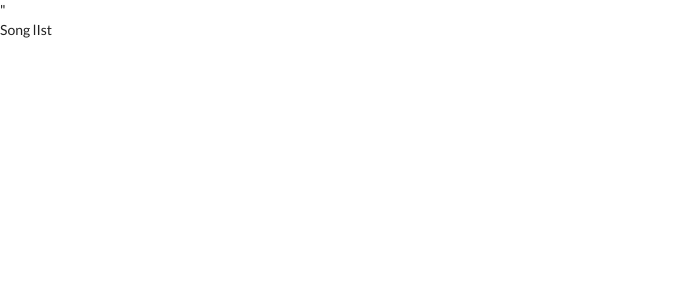
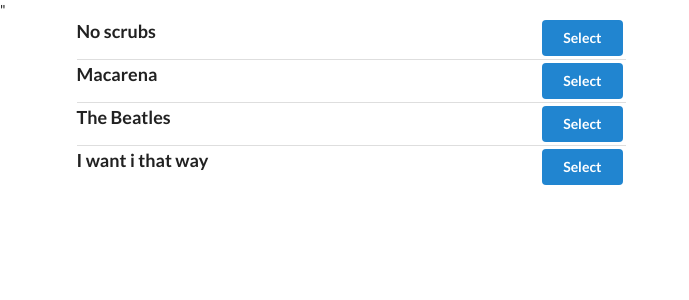
Before and after one commit to rinsarmu/React-e-commerce, a React (Create React App) app: page / in a window 1280 px wide. Shown: the top 300 px of the page, without its empty margins (0-689 px from the left). Built offline with nearby package versions, Linux system fonts and the light colour scheme.

Commit message:
building list with redux

```diff
--- a/src/App.js
+++ b/src/App.js
@@ -3,8 +3,12 @@ import SongList from './components/SongList'
 
 const App = () => {
   return (
-    <div>
-      <SongList />
+    <div className='ui container grid'>
+        <div className='ui row'>
+            <div className='column eight wide'>
+                <SongList />
+            </div>
+        </div>
     </div>
   )
 }
--- a/src/components/SongList.js
+++ b/src/components/SongList.js
@@ -3,11 +3,26 @@ import { connect } from 'react-redux'
 
 
 class SongList extends React.Component {
+    renderList=()=>{
+        return this.props.songs.map(_song =>{
+            return(
+                <div className='item' key={_song.title}>
+                    <div className='right floated content'>
+                        <button className='ui button primary'> Select</button>
+                    </div>
+                    <div className='content'>
+                      <h3>{_song.title}</h3>
+
+                    </div>
+                </div>
+            )
+        })
+    }
     render(){
         console.log(this.props)
         return(
-            <div>
-                Song lIst
+            <div className='ui divided list'>
+               {this.renderList()}
             </div>
         )
     }
```
